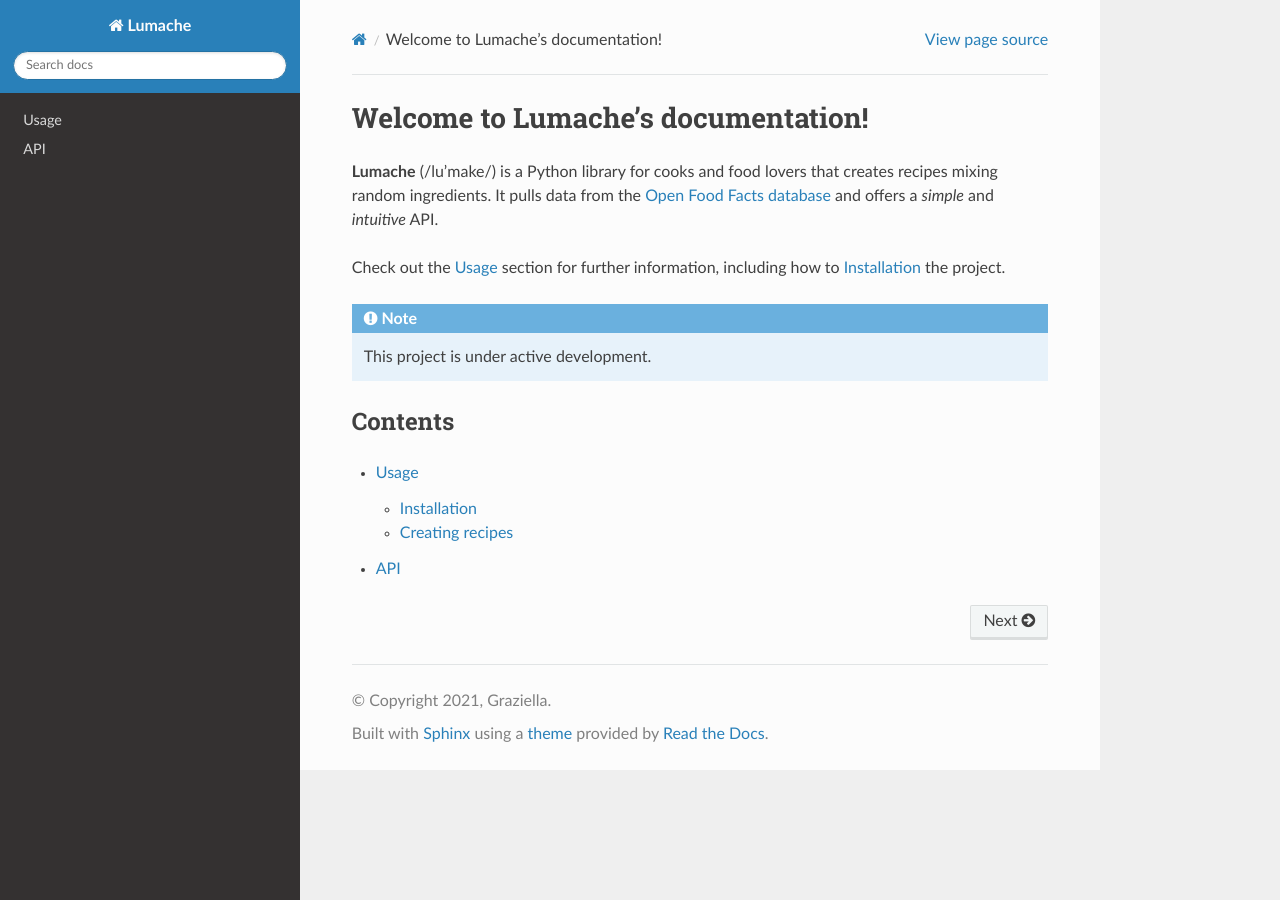
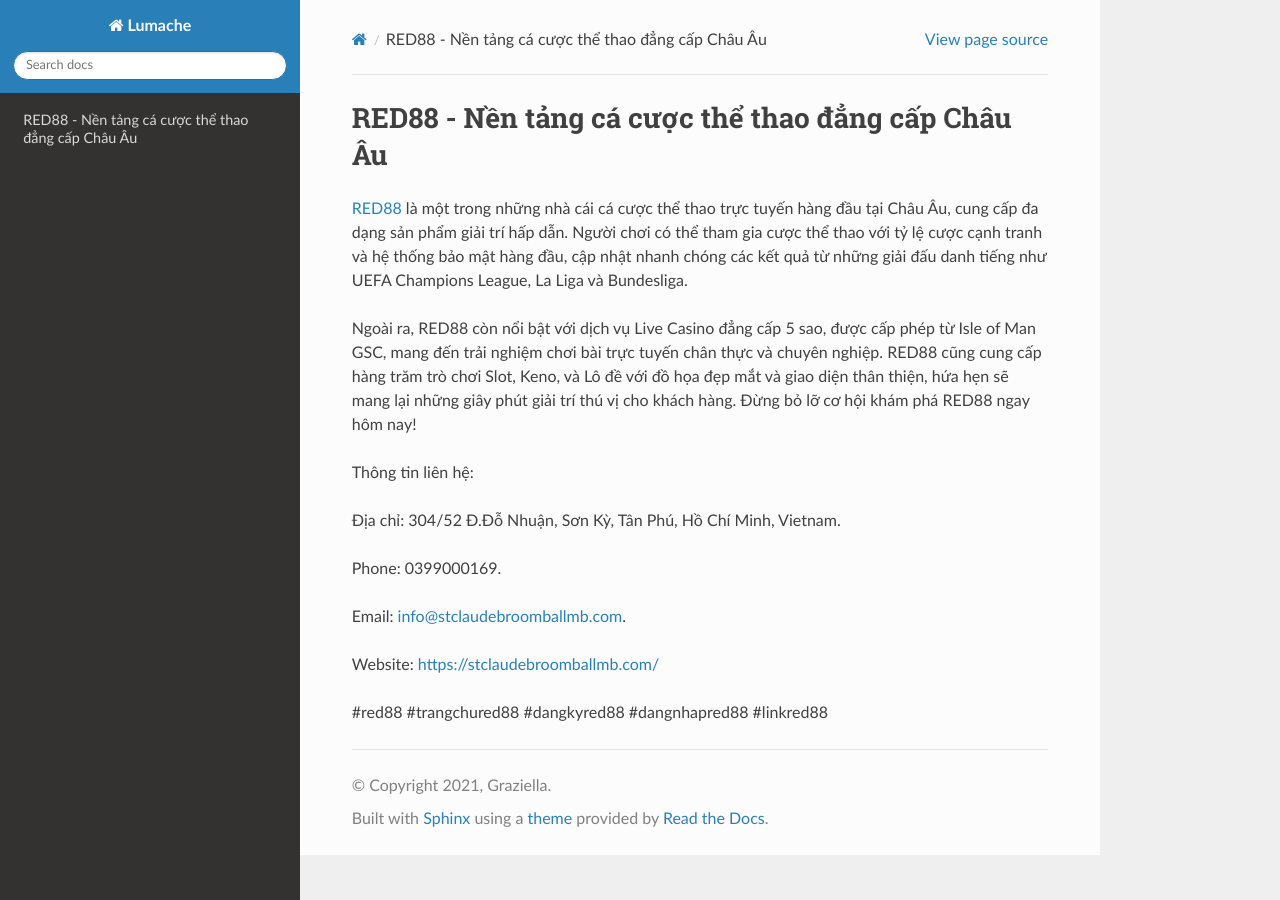
Before and after one commit to JonsCalicut123/stclaudebroomballmbcom, a Sphinx documentation site: the page built from docs/source/index.rst, in a window 1280 px wide. Built offline with Sphinx 7.4.7 and the Read the Docs theme 3.1.0, drawn with Linux system fonts in a browser that asks for light colours.

Commit message:
Update index.rst

```diff
--- a/docs/source/index.rst
+++ b/docs/source/index.rst
@@ -1,22 +1,18 @@
-Welcome to Lumache's documentation!
+RED88 - Nền tảng cá cược thể thao đẳng cấp Châu Âu
 ===================================
 
-**Lumache** (/lu'make/) is a Python library for cooks and food lovers
-that creates recipes mixing random ingredients.
-It pulls data from the `Open Food Facts database <https://world.openfoodfacts.org/>`_
-and offers a *simple* and *intuitive* API.
+`RED88 <https://stclaudebroomballmb.com/>`_ là một trong những nhà cái cá cược thể thao trực tuyến hàng đầu tại Châu Âu, cung cấp đa dạng sản phẩm giải trí hấp dẫn. Người chơi có thể tham gia cược thể thao với tỷ lệ cược cạnh tranh và hệ thống bảo mật hàng đầu, cập nhật nhanh chóng các kết quả từ những giải đấu danh tiếng như UEFA Champions League, La Liga và Bundesliga.
 
-Check out the :doc:`usage` section for further information, including
-how to :ref:`installation` the project.
+Ngoài ra, RED88 còn nổi bật với dịch vụ Live Casino đẳng cấp 5 sao, được cấp phép từ Isle of Man GSC, mang đến trải nghiệm chơi bài trực tuyến chân thực và chuyên nghiệp. RED88 cũng cung cấp hàng trăm trò chơi Slot, Keno, và Lô đề với đồ họa đẹp mắt và giao diện thân thiện, hứa hẹn sẽ mang lại những giây phút giải trí thú vị cho khách hàng. Đừng bỏ lỡ cơ hội khám phá RED88 ngay hôm nay!
 
-.. note::
+Thông tin liên hệ:
 
-   This project is under active development.
+Địa chỉ: 304/52 Đ.Đỗ Nhuận, Sơn Kỳ, Tân Phú, Hồ Chí Minh, Vietnam.
 
-Contents
---------
+Phone: 0399000169.
 
-.. toctree::
+Email: info@stclaudebroomballmb.com.
 
-   usage
-   api
+Website: https://stclaudebroomballmb.com/
+
+#red88 #trangchured88 #dangkyred88 #dangnhapred88 #linkred88
```
